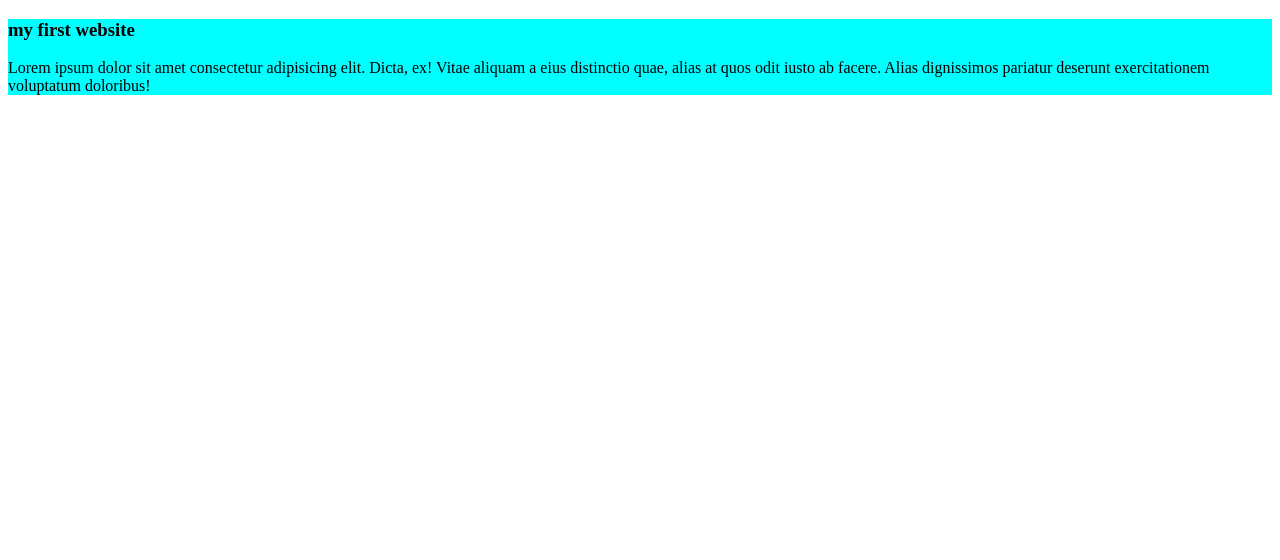
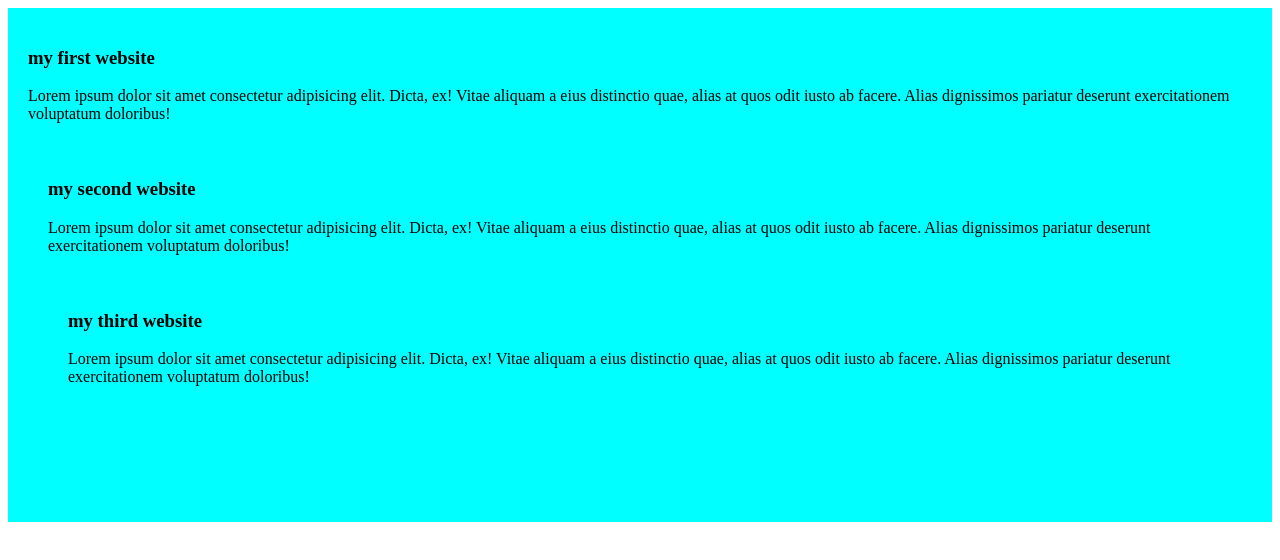
Before and after one commit to nusratlata/my-swebsite, a plain HTML site: page my-swebsite/index.html in a window 1280 px wide. Drawn offline with Linux system fonts and the light colour scheme.

Commit message:
added the second and the third blog

```diff
--- a/my-swebsite/index.html
+++ b/my-swebsite/index.html
@@ -10,6 +10,14 @@
   <div>
     <h3>my first website</h3>
     <p>Lorem ipsum dolor sit amet consectetur adipisicing elit. Dicta, ex! Vitae aliquam a eius distinctio quae, alias at quos odit iusto ab facere. Alias dignissimos pariatur deserunt exercitationem voluptatum doloribus!</p>
+    <div>
+      <h3>my second website</h3>
+      <p>Lorem ipsum dolor sit amet consectetur adipisicing elit. Dicta, ex! Vitae aliquam a eius distinctio quae, alias at quos odit iusto ab facere. Alias dignissimos pariatur deserunt exercitationem voluptatum doloribus!</p>
+      <div>
+        <h3>my third website</h3>
+        <p>Lorem ipsum dolor sit amet consectetur adipisicing elit. Dicta, ex! Vitae aliquam a eius distinctio quae, alias at quos odit iusto ab facere. Alias dignissimos pariatur deserunt exercitationem voluptatum doloribus!</p>
+  </div>
+    </div>
   </div>
 </body>
 </html>
--- a/my-swebsite/styles/blog.css
+++ b/my-swebsite/styles/blog.css
@@ -1,5 +1,6 @@
 div{
     background-color: aqua;
-
+    padding: 20px;
+    margin-bottom: 30px;
 
 }
```
